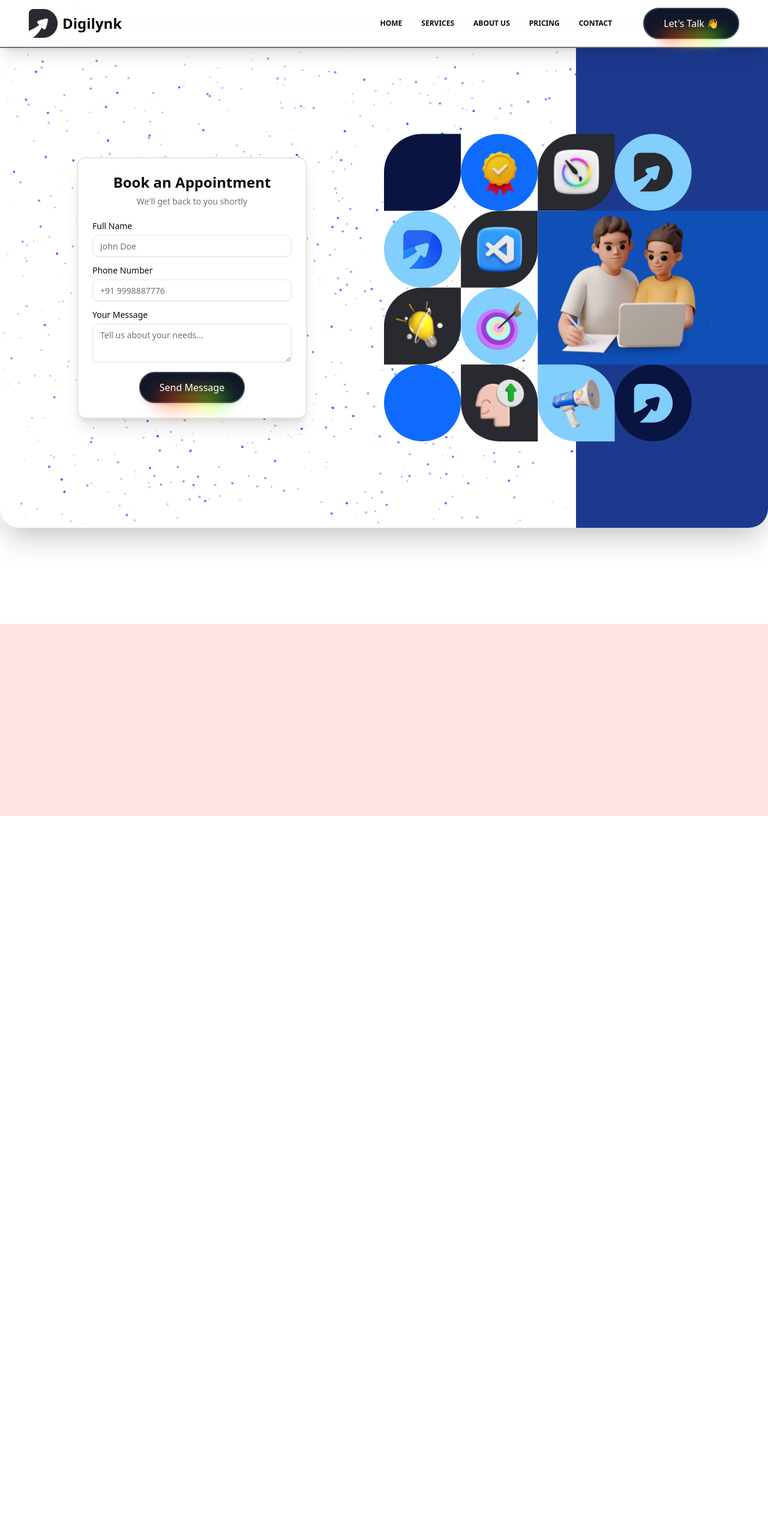
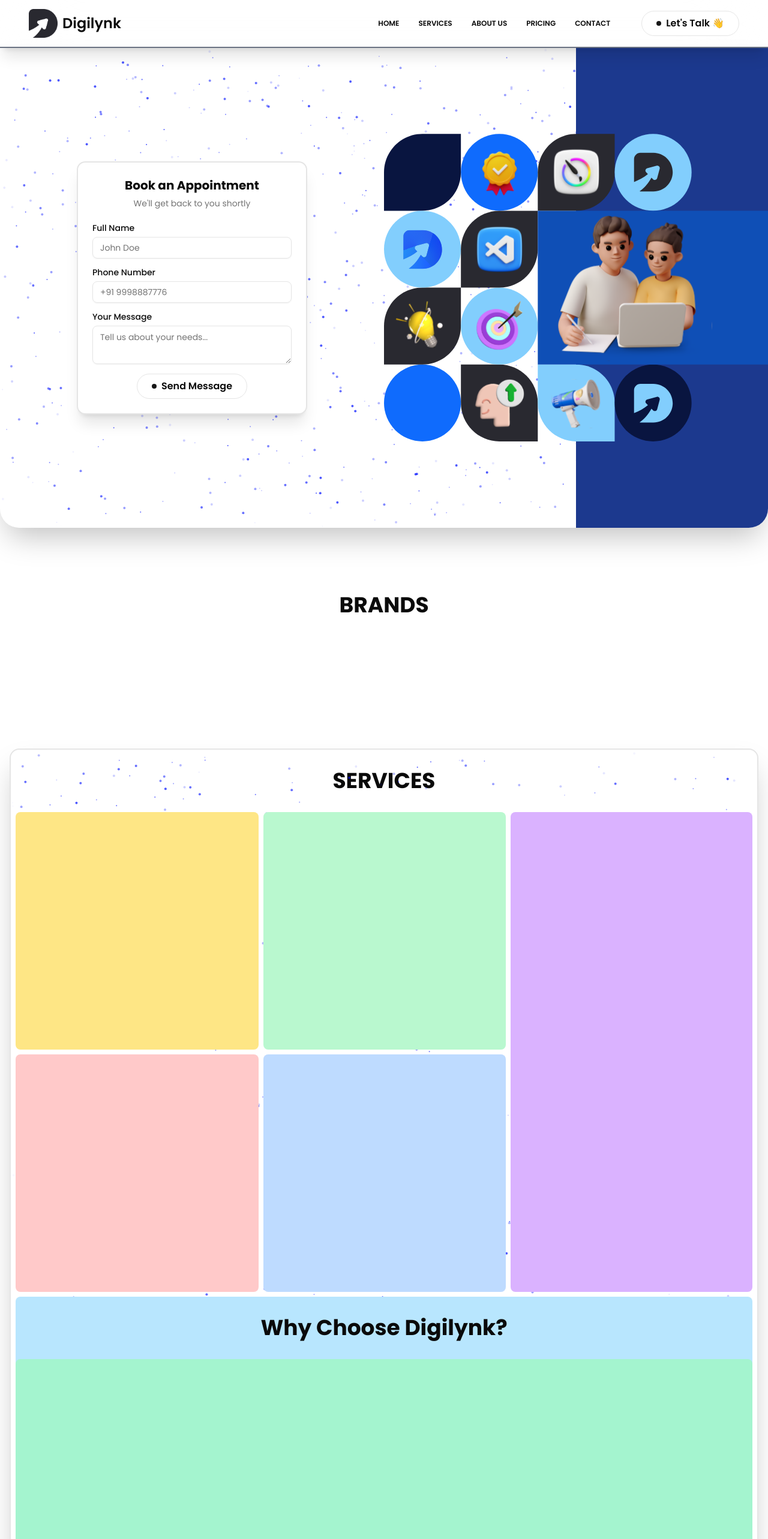
Before and after one commit to vivek-oza/digilynk-react, a React (Vite) app in the folder frontend/: page / in a window 1280 px wide. Shown: the top 2566 px of the page at 60% size. Before the commit the page ends 1360 px from the top, so only its background shows below. Built offline with nearby package versions, Linux system fonts and the light colour scheme; what @heroui/system would draw is missing.

Commit message:
Sections on home page added

```diff
--- a/frontend/src/components/digilynk/AppointmentForm.jsx
+++ b/frontend/src/components/digilynk/AppointmentForm.jsx
@@ -9,7 +9,8 @@ import { Label } from "@/components/ui/label";
 import { Textarea } from "@/components/ui/textarea";
 import { Button } from "@/components/ui/button";
 import { toast } from "sonner";
-import { RainbowButton } from "../magicui/rainbow-button";
+import { RainbowButtonCustom } from "../magicui/rainbow-button-custom";
+import { InteractiveHoverButton } from "../magicui/interactive-hover-button";
 
 const formSchema = z.object({
   name: z.string().min(2, "Name must be at least 2 characters"),
@@ -34,11 +35,11 @@ export default function AppointmentForm() {
   };
 
   return (
-    <div className="flex justify-center items-center z-10 md:py-0 py-4 px-2 md:max-w-[400px] w-full">
-        <Card className=" w-full shadow-xl border-2">
+    <div className="flex justify-center items-center  z-10 md:py-0 py-4 px-2 md:max-w-[400px] w-full">
+        <Card className=" w-full shadow-xl border-2 backdrop-blur-3xl">
 
           <CardHeader className="text-center">
-            <CardTitle className="text-2xl font-bold">
+            <CardTitle className="text-xl font-bold font-poppins">
               Book an Appointment
             </CardTitle>
             <CardDescription>
@@ -57,12 +58,12 @@ export default function AppointmentForm() {
                   className="focus-visible:ring-[#82CEFD]"
                 />
                 {errors.name && (
-                  <p className="text-sm text-red-500">{errors.name.message}</p>
+                  <p className="text-xs text-red-500">{errors.name.message}</p>
                 )}
               </div>
 
               <div className="space-y-2">
-                <Label htmlFor="phone">Phone Number</Label>
+                <Label htmlFor="phone" className="text-sm leading-none">Phone Number</Label>
                 <Input
                   id="phone"
                   {...register("phone")}
@@ -70,7 +71,7 @@ export default function AppointmentForm() {
                   className="focus-visible:ring-[#82CEFD]"
                 />
                 {errors.phone && (
-                  <p className="text-sm text-red-500">{errors.phone.message}</p>
+                  <p className="text-xs text-red-500">{errors.phone.message}</p>
                 )}
               </div>
 
@@ -83,14 +84,12 @@ export default function AppointmentForm() {
                   className="focus-visible:ring-[#82CEFD] h-[30px] max-h-[80px]"
                 />
                 {errors.message && (
-                  <p className="text-sm text-red-500">{errors.message.message}</p>
+                  <p className="text-xs text-red-500">{errors.message.message}</p>
                 )}
               </div>
 
               <div className="w-full flex justify-center">
-                <RainbowButton type="submit" className="w-full   mx-auto">
-                  Send Message
-                </RainbowButton>
+                <InteractiveHoverButton>Send Message</InteractiveHoverButton>
               </div>
 
             </form>
--- a/frontend/src/components/digilynk/Layout.jsx
+++ b/frontend/src/components/digilynk/Layout.jsx
@@ -6,10 +6,10 @@ import Navbar from './Navbar';
 const Layout = () => {
   return (
     <>
-      <div className="flex flex-col h-screen">
-        <main className="flex-1 pt-20 min-h-screen">
-            <Navbar />
-            <Outlet  /> {/* This is where child routes will render */}
+      <div className="flex flex-col min-h-screen">
+        <Navbar />
+        <main className="flex-1 pt-20 h-[calc(100vh-5rem)]">
+            <Outlet  className="bg-cyan-400"/> {/* This is where child routes will render */}
         </main>
       </div>
     </>
--- a/frontend/src/components/digilynk/Navbar.jsx
+++ b/frontend/src/components/digilynk/Navbar.jsx
@@ -5,7 +5,7 @@ import logo from '../../assets/icons/digilynk_dark.png';
 import { InteractiveHoverButton } from '../magicui/interactive-hover-button';
 import { motion, AnimatePresence, easeInOut } from 'framer-motion';
 import { Squash as Hamburger } from 'hamburger-react'
-import { RainbowButton } from '../magicui/rainbow-button';
+import { RainbowButtonCustom } from "../magicui/rainbow-button-custom";
 
 export default function Navbar() {
   const [isOpen, setIsOpen] = useState(false);
@@ -30,7 +30,8 @@ export default function Navbar() {
           <li className='hover:bg-zinc-800 hover:text-white px-3 py-2 rounded-md hover:border-b-blue-500   cursor-pointer transition'>PRICING</li>
           <li className='hover:bg-zinc-800 hover:text-white px-3 py-2 rounded-md hover:border-b-blue-500   cursor-pointer transition'>CONTACT</li>
         </ul>
-        <RainbowButton intensity="subtle">Let's Talk 👋</RainbowButton>
+        {/* <RainbowButtonCustom intensity="subtle">Let's Talk 👋</RainbowButtonCustom> */}
+        <InteractiveHoverButton intensity="subtle">Let's Talk 👋</InteractiveHoverButton>
       </div>
 
       {/* Mobile Hamburger Button */}
@@ -60,7 +61,8 @@ export default function Navbar() {
               <li className='hover:text-blue-500 flex justify-start cursor-pointer transition w-full text-center py-2'>CONTACT</li>
               <li className='w-full text-center py-2'>
 
-              <RainbowButton intensity="subtle" className="">Let's Talk 👋</RainbowButton>
+              {/* <RainbowButtonCustom intensity="subtle" className="">Let's Talk 👋</RainbowButtonCustom> */}
+              <InteractiveHoverButton intensity="subtle" className="text-black hover:text-white">Let's Talk 👋</InteractiveHoverButton>
               </li>
             </ul>
           </motion.div>
--- /dev/null
+++ b/frontend/src/components/digilynk/Sections/BrandsSection.jsx
@@ -0,0 +1,27 @@
+import { Particles } from '@/components/magicui/particles'
+import React from 'react'
+
+export default function BrandsSection() {
+  return (
+        <>
+            <section className='relative grid md:grid-cols-1 rounded-2xl m-4 my-10 h-52  bg-white'>
+                {/* <Particles color='#000fff' size={1} ease={100} staticity={10} quantity={99} className='absolute size-full overflow-clip'></Particles> */}
+
+                <div className="flex items-center justify-evenly flex-col w-full">
+                    <div className='flex w-full items-center justify-center text-4xl font-bold'>BRANDS</div>
+                    <marquee speed="10" direction="left">
+                    <div className='z-10 flex justify-evenly space-x-2 items-center w-full'>
+                        <div className='w-56 h-20 bg-zinc-800 rounded-md'></div>
+                        <div className='w-56 h-20 bg-zinc-800 rounded-md'></div>
+                        <div className='w-56 h-20 bg-zinc-800 rounded-md'></div>
+                        <div className='w-56 h-20 bg-zinc-800 rounded-md'></div>
+                        <div className='w-56 h-20 bg-zinc-800 rounded-md'></div>
+                    </div>
+
+                    </marquee>
+                </div>
+
+            </section>
+        </>
+  )
+}
--- /dev/null
+++ b/frontend/src/components/digilynk/Sections/FeaturesSection.jsx
@@ -0,0 +1,32 @@
+import React from 'react'
+import AppointmentForm from '../AppointmentForm'
+import { Particles } from '@/components/magicui/particles'
+
+export default function () {
+  return (
+    <>
+        <section className='relative rounded-2xl bg-white shadow-2xl border-2 m-4 my-10 pb-20 h-full min-h-screen'>
+            <Particles color='#000fff' size={1} ease={50} staticity={10} quantity={499} className='absolute size-full'></Particles>
+            <div className="flex flex-col justify-around space-y-2">
+                <div className='flex w-full py-8 pb-6 items-center justify-center text-4xl font-bold'>SERVICES</div>
+                <div className='grid md:grid-cols-3 w-full min-h-screen'>
+                    <div className='z-10 grid md:col-span-2 gap-2 px-2 md:pe-1 grid-cols-2 row-auto'>
+                        <div className='w-full  rounded-md bg-amber-200'></div>
+                        <div className='w-full  rounded-md bg-green-200'></div>
+                        <div className='w-full  rounded-md bg-red-200'></div>
+                        <div className='w-full  rounded-md bg-blue-200'></div>
+                    </div>
+                    <div className='z-10 px-2 md:ps-1 rounded-md'>
+                        <div className="w-full h-full bg-purple-300 rounded-md"></div>
+                    </div>
+                </div>
+                <div className='z-10 mx-2 rounded-md relative bg-sky-200'>
+                <div className='flex py-8 items-center justify-center text-4xl font-bold'>Why Choose Digilynk?</div>
+                <div className='bg-emerald-200 rounded-md w-full h-96'></div>
+                </div>
+            </div>
+
+        </section>
+    </>
+  )
+}
--- a/frontend/src/components/digilynk/Sections/HeroSection.jsx
+++ b/frontend/src/components/digilynk/Sections/HeroSection.jsx
@@ -8,8 +8,8 @@ import { Particles } from '@/components/magicui/particles';
 export default function HeroSection() {
   return (
     <>
-        <section className=' grid md:grid-cols-2 rounded-b-4xl bg-white shadow-2xl mb-40 h-full min-h-screen'>
-            <Particles color='#000fff' size={1} ease={50} staticity={10} quantity={499} className='absolute size-full'></Particles>
+        <section className=' grid md:grid-cols-2 rounded-b-4xl bg-white shadow-2xl mb-10 h-full min-h-screen'>
+            <Particles color='#000fff' size={1} ease={50} staticity={10} quantity={399} className='absolute size-full'></Particles>
             <div className='flex items-center justify-center'>
                 <AppointmentForm />
             </div>
--- a/frontend/src/components/magicui/rainbow-button.jsx
+++ b/frontend/src/components/magicui/rainbow-button-custom.jsx
@@ -2,11 +2,11 @@
 
 import React from "react";
 
-export const RainbowButton = React.forwardRef(
+export const RainbowButtonCustom = React.forwardRef(
   ({ children, className, variant = "dark", intensity = "medium", ...props }, ref) => {
     const intensityPresets = {
       subtle: {
-        borderHeight: "h-[0px]",
+        borderHeight: "h-0",
         glowHeight: "h-[12px]",
         glowBlur: "blur-[12px]",
         glowOpacity: "opacity-90",
@@ -14,7 +14,7 @@ export const RainbowButton = React.forwardRef(
         shadow: "shadow-sm",
       },
       medium: {
-        borderHeight: "h-[0px]",
+        borderHeight: "h-0",
         glowHeight: "h-[16px]",
         glowBlur: "blur-[16px]",
         glowOpacity: "opacity-95",
@@ -22,7 +22,7 @@ export const RainbowButton = React.forwardRef(
         shadow: "shadow-md",
       },
       bold: {
-        borderHeight: "h-[0px]",
+        borderHeight: "h-0",
         glowHeight: "h-[20px]",
         glowBlur: "blur-[20px]",
         glowOpacity: "opacity-100",
@@ -56,7 +56,7 @@ export const RainbowButton = React.forwardRef(
           <span className="relative z-20 flex items-center justify-center transition-transform duration-300 group-hover:translate-y-[-2px]">
             {children}
           </span>
-          <div className="absolute inset-0 bg-gradient-to-b from-transparent to-white/10 opacity-0 group-hover:opacity-100 transition-opacity duration-300 rounded-xl" />
+          <div className="absolute inset-0 bg-gradient-to-b from-transparent to-white/10 opacity-0  transition-opacity duration-300 rounded-xl" />
         </button>
 
         {/* Rainbow elements with direct color values */}
@@ -66,7 +66,7 @@ export const RainbowButton = React.forwardRef(
             className={`absolute bottom-0 left-0 right-0 ${borderHeight} rounded-b-lg z-10`}
             style={{
               background: rainbowGradient,
-              backgroundSize: "200% 100%",
+              backgroundSize: "200% 100% 50%",
               animation: "rainbow 2s linear infinite",
             }}
           />
@@ -86,4 +86,4 @@ export const RainbowButton = React.forwardRef(
   }
 );
 
-RainbowButton.displayName = "RainbowButton";
+RainbowButtonCustom.displayName = "RainbowButtonCustom";
--- a/frontend/src/index.css
+++ b/frontend/src/index.css
@@ -1,3 +1,4 @@
+@import url('https://fonts.googleapis.com/css2?family=Poppins:ital,wght@0,100;0,200;0,300;0,400;0,500;0,600;0,700;0,800;0,900;1,100;1,200;1,300;1,400;1,500;1,600;1,700;1,800;1,900&display=swap');
 @import "tailwindcss";
 @import "tw-animate-css";
 
@@ -135,6 +136,7 @@
     0% {
       background-position: 0%;
     }
+
     100% {
       background-position: 200%;
     }
@@ -145,28 +147,37 @@
   * {
     @apply border-border outline-ring/50;
   }
+
   body {
     @apply bg-background text-foreground;
   }
 }
 
-*{
+* {
   box-sizing: border-box;
 }
 
-.digilynkAccent{
+html {
+  font-family: poppins;
+}
+
+.digilynkAccent {
   background-color: var(--digilynk-accent);
 }
-.digilynkPrimary{
+
+.digilynkPrimary {
   background-color: var(--digilynk-primary);
 }
-.digilynkSecondary{
+
+.digilynkSecondary {
   background-color: var(--digilynk-secondary);
 }
-.digilynkLight{
+
+.digilynkLight {
   background-color: var(--digilynk-light);
 }
-.digilynkDark{
+
+.digilynkDark {
   background-color: var(--digilynk-dark);
 }
 
--- a/frontend/src/pages/Home.jsx
+++ b/frontend/src/pages/Home.jsx
@@ -3,11 +3,15 @@
 import React from 'react';
 import '../index.css';
 import HeroSection from '@/components/digilynk/Sections/HeroSection';
+import FeaturesSection from '@/components/digilynk/Sections/FeaturesSection';
+import BrandsSection from '@/components/digilynk/Sections/BrandsSection';
 
 export default function Home() {
   return (
-    <div className='h-full flex flex-col'>
+    <div className='h-full flex flex-col poppins'>
       <HeroSection />
+      <BrandsSection></BrandsSection>
+      <FeaturesSection></FeaturesSection>
       <div className='min-h-80 bg-red-100 spacerrr'></div>
     </div>
   );
```
Also changed, not shown: frontend/src/tailwind.config.js (+4 -13 lines).
